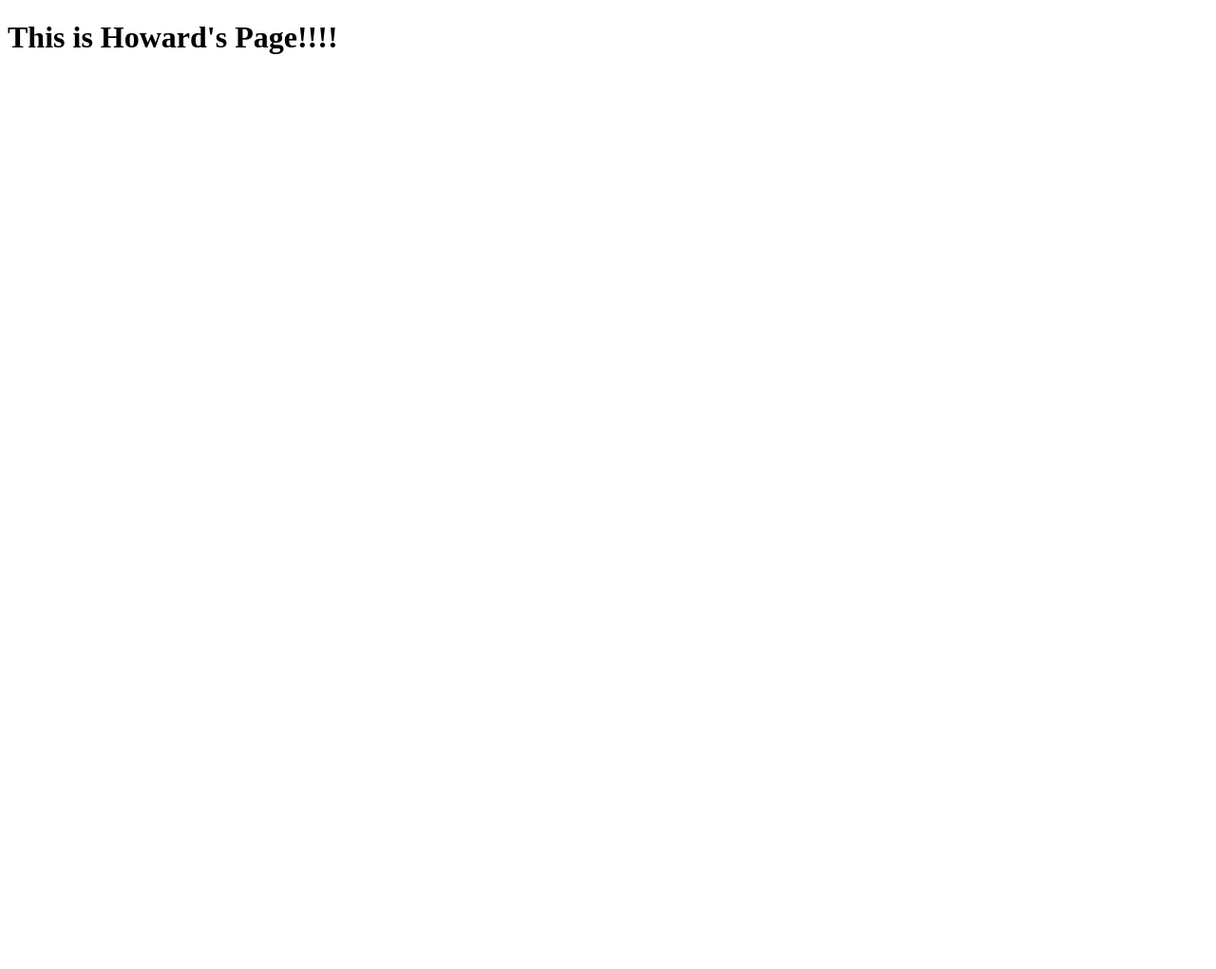
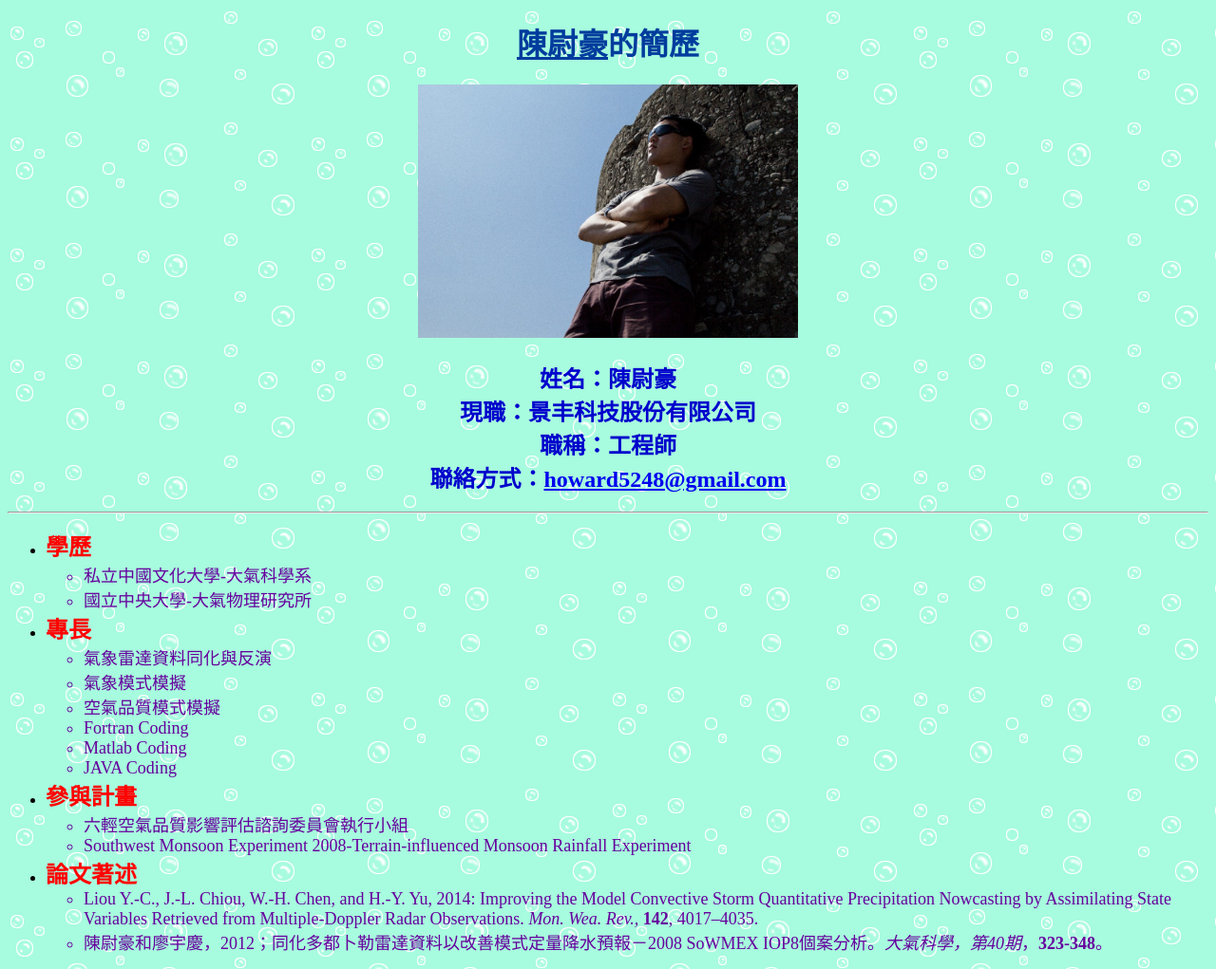
Before and after one commit to howard5248/howard5248.github.io, a plain HTML site: page index.html in a window 1280 px wide. Shown: the whole page at 95% size. Before the commit the page ends 800 px from the top, so only its background shows below. Drawn offline with Linux system fonts and the light colour scheme.

Commit message:
第二次作業
作業2

```diff
--- a/index.html
+++ b/index.html
@@ -1,11 +1,69 @@
 <!DOCTYPE html>
-<html>
-<title>Test</title>
-<head></head>
-<body>
-<h1>
-This is Howard's Page!!!!
-</h1>
+<html lang="en">
 
+<head>
+    <meta charset="UTF-8">
+    <title>Howard's Resume!</title>
+
+    <body background="HW02\0010.gif">
+</head>
+
+<body style="font-family: Times New Roman, 標楷體">
+    <center>
+        <h1><font color=#003C9D><u><strong>陳尉豪</strong></u>的簡歷
+    </font></h1>
+        <img src="HW02\Howard.jpg" alt="陳尉豪的照片" width="400px">
+        <h2><font color=#0000CC>
+        姓名：陳尉豪<br>
+        現職：景丰科技股份有限公司<br>
+        職稱：工程師<br>
+        聯絡方式：<a href="mailto:howard5248@gmail.com">howard5248@gmail.com
+					</a>
+    	</font></h2>
+    </center>
+    <hr>
+    <ul>
+        <li>
+            <font color=#FF0000 size=5><strong>學歷</strong></font>
+        </li>
+        <ul>
+            <font color=#66009D size=4>
+                <li>私立中國文化大學-大氣科學系</li>
+                <li>國立中央大學-大氣物理研究所</li>
+            </font>
+        </ul>
+        <li>
+            <font color=#FF0000 size=5><strong>專長</strong></font>
+        </li>
+        <ul>
+            <font color=#66009D size=4>
+                <li>氣象雷達資料同化與反演</li>
+                <li>氣象模式模擬</li>
+                <li>空氣品質模式模擬</li>
+                <li>Fortran Coding</li>
+                <li>Matlab Coding</li>
+                <li>JAVA Coding</li>
+            </font>
+        </ul>
+        <li>
+            <font color=#FF0000 size=5><strong>參與計畫</strong></font>
+        </li>
+        <ul>
+            <font color=#66009D size=4>
+                <li>六輕空氣品質影響評估諮詢委員會執行小組</li>
+                <li>Southwest Monsoon Experiment 2008-Terrain-influenced Monsoon Rainfall Experiment</li>
+            </font>
+        </ul>
+        <li>
+            <font color=#FF0000 size=5><strong>論文著述</strong></font>
+        </li>
+        <ul>
+            <font color=#66009D size=4>
+                <li>Liou Y.-C., J.-L. Chiou, W.-H. Chen, and H.-Y. Yu, 2014: Improving the Model Convective Storm Quantitative Precipitation Nowcasting by Assimilating State Variables Retrieved from Multiple-Doppler Radar Observations. <i>Mon. Wea. Rev.,</i> <b>142</b>, 4017–4035.</li>
+                <li>陳尉豪和廖宇慶，2012；同化多都卜勒雷達資料以改善模式定量降水預報－2008 SoWMEX IOP8個案分析。<i>大氣科學，第40期</i>，<b>323-348</b>。</li>
+            </font>
+        </ul>
+    </ul>
 </body>
+
 </html>
```
Also changed, not shown: HW02/0010.gif (added), HW02/Howard.jpg (added), index_pt01.html (renamed from index_bk.html).
